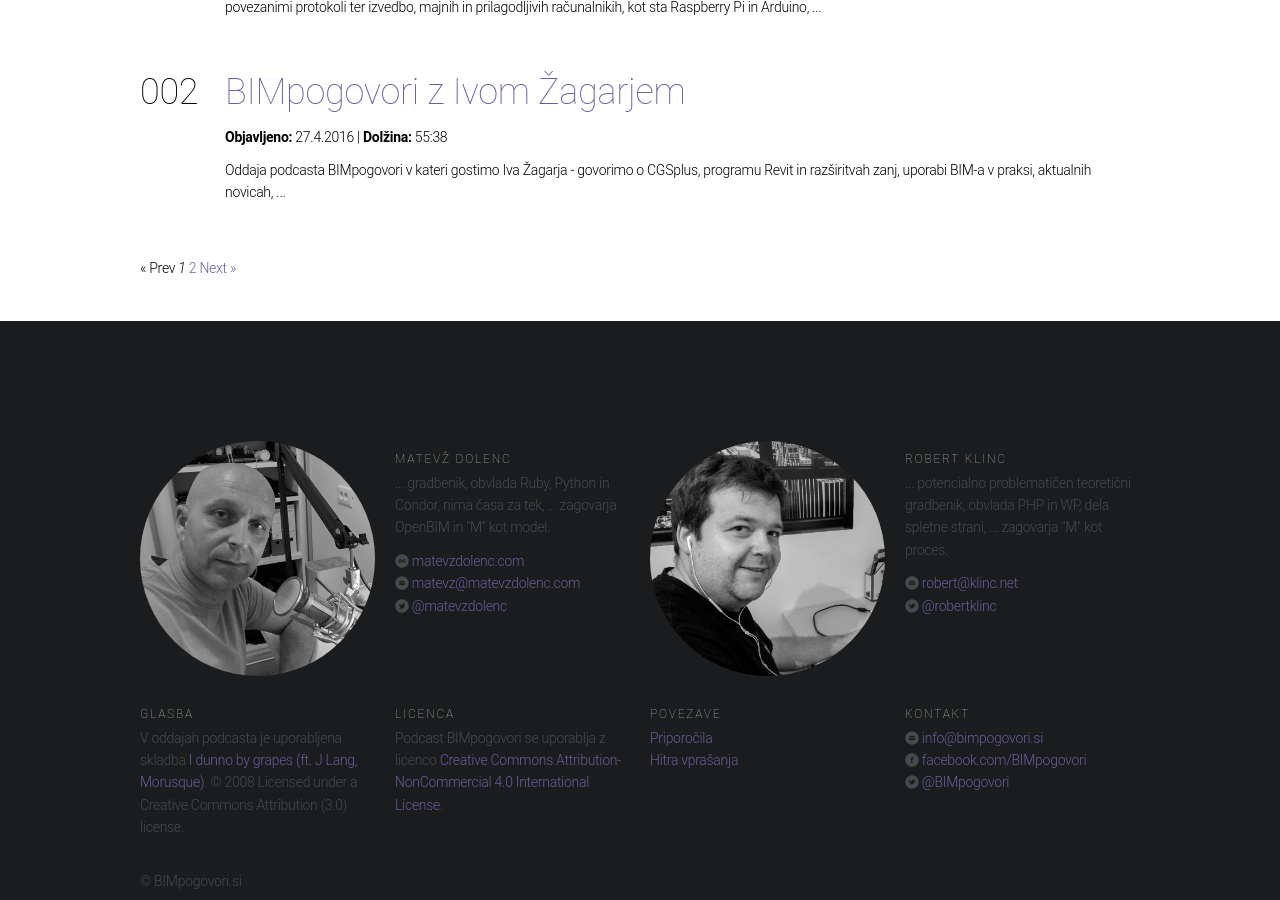
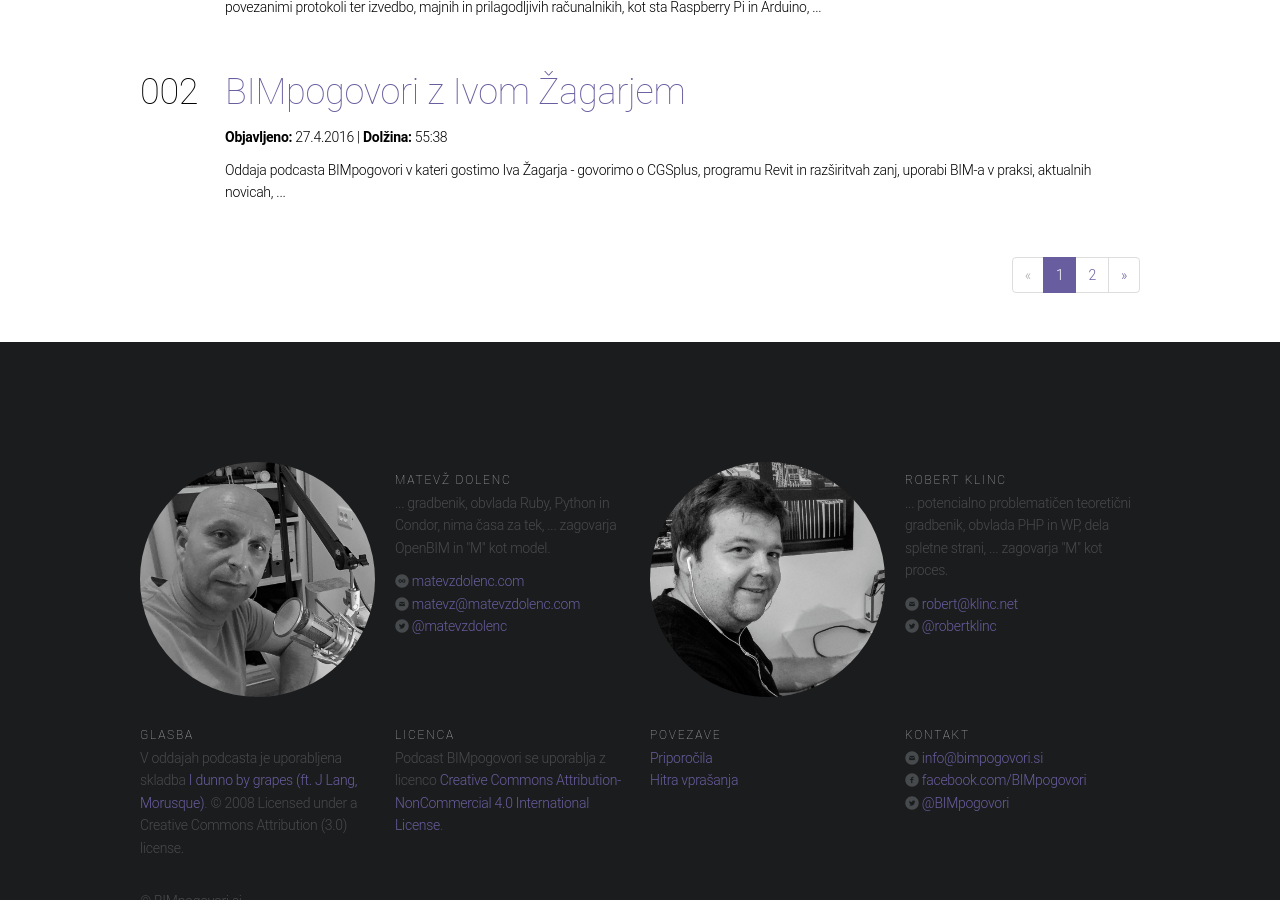
Before and after one commit to bimpogovori/bimpogovori.github.io, a Jekyll site: the page built from index.html, in a window 1280 px wide and 900 px high, scrolled down 1138 px. Built offline with Jekyll 4.4.1, drawn with Linux system fonts in a browser that asks for light colours; some web fonts are replaced; the list of posts is cut into pages by our own code.

Commit message:
bootstrap linki za pagination

```diff
--- a/_posts/2016-06-21-006.html
+++ b/_posts/2016-06-21-006.html
@@ -7,7 +7,7 @@ description: Oddaja podcasta BIMpogovori v kateri gostimo Primoža Tarleta - gov
 subtitle: Oddaja podcasta BIMpogovori v kateri gostimo Primoža Tarleta
 date: 2016-06-17
 file: "https://github.com/bimpogovori/bimpogovori.github.io/raw/master/recordings/BIMpogovori-006.mp3"
-length: "30869539"
+length: "27552406"
 keywords: oddaja,BIMpogovori,Primož,Tarle,DDS-CAD,Nemetschek,BIM,MEP,IFC
 explicit: "no"
 image: "http://bimpogovori.si/images/itunes-v2.png"
@@ -24,7 +24,10 @@ image: "http://bimpogovori.si/images/itunes-v2.png"
 
 <p>Povezave:</p>
 <ul>
+	<li>BIM level X - kaj sploh so različni BIM nivoji? <a href="https://www.thenbs.com/knowledge/bim-levels-explained">BIM Levels explained</a>.</li>
 	<li><a href="https://www.nemetschek.com">Nemetschek</a>, <a href="http://www.dds-cad.net">DDS-CAD</a></li>
+	<li><a href="">MEP (Mechanical, Electrical, and Plumbing)</a></li>
+	<li><a href="http://www.buildingsmart-tech.org/specifications/ifc-releases/ifc4-add1-release">IFC 4</a> (trenutna zadnja uradna verzija) prinaša ceste mostove in za MEP zelo pomemben IFC knjižnice … </li>
 </ul>
 
 <p>Priporočila:</p>
--- a/index.html
+++ b/index.html
@@ -30,29 +30,31 @@ layout: default
 	{% endfor %}
 
   {% if paginator.total_pages > 1 %}
-<div class="pagination">
+		<nav class="pull-right">
+  	<ul class="pagination">
   	{% if paginator.previous_page %}
-    <a href="{{ paginator.previous_page_path | prepend: site.baseurl | replace: '//', '/' }}">&laquo; Prev</a>
+    	<li><a href="{{ paginator.previous_page_path | prepend: site.baseurl | replace: '//', '/' }}" aria-label="Previous"><span aria-hidden="true">&laquo;</span></a></li>
   	{% else %}
-    <span>&laquo; Prev</span>
+    	<li class="disabled"><a href="#" aria-label="Previous"><span aria-hidden="true">&laquo;</span></a></li>
   	{% endif %}
 
   	{% for page in (1..paginator.total_pages) %}
     	{% if page == paginator.page %}
-      <em>{{ page }}</em>
+      	<li class="active"><a href="#">{{ page }}</a></li>
     	{% elsif page == 1 %}
-      <a href="{{ '/index.html' | prepend: site.baseurl | replace: '//', '/' }}">{{ page }}</a>
+      	<li><a href="{{ '/index.html' | prepend: site.baseurl | replace: '//', '/' }}">{{ page }}</a></li>
     	{% else %}
-      <a href="{{ site.paginate_path | prepend: site.baseurl | replace: '//', '/' | replace: ':num', page }}">{{ page }}</a>
+      	<li><a href="{{ site.paginate_path | prepend: site.baseurl | replace: '//', '/' | replace: ':num', page }}">{{ page }}</a></li>
     	{% endif %}
   	{% endfor %}
 
   	{% if paginator.next_page %}
-    <a href="{{ paginator.next_page_path | prepend: site.baseurl | replace: '//', '/' }}">Next &raquo;</a>
+    	<li><a href="{{ paginator.next_page_path | prepend: site.baseurl | replace: '//', '/' }}" aria-label="Next"><span aria-hidden="true">&raquo;</span></a></li>
   	{% else %}
-    <span>Next &raquo;</span>
+    	<li class="disabled"><a href="#" aria-label="Next"><span aria-hidden="true">&raquo;</span></a></li>
   	{% endif %}
-</div>
+		</ul>
+		</nav>
 	{% endif %}
 
 	</div>
```
Also changed, not shown: vprasanja/index.html (+7 -6 lines). Lines whose indentation alone changed are shown as unchanged.
